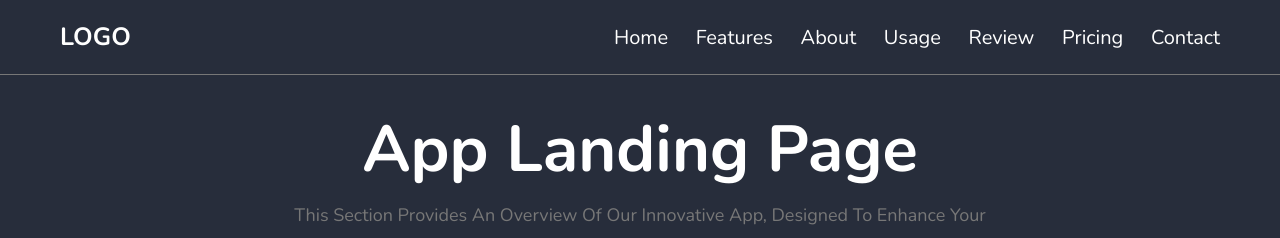
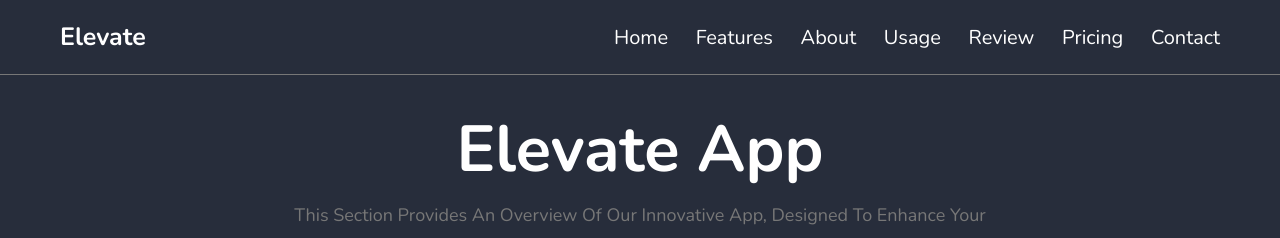
Before and after one commit to BrittanyNation/app-landing-page, a plain HTML site: page index.html in a window 1280 px wide. Shown: the top 238 px of the page. Drawn offline with nearby package versions, Linux system fonts and the light colour scheme.

Commit message:
Update index.html

```diff
--- a/index.html
+++ b/index.html
@@ -3,7 +3,7 @@
 <head>
     <meta charset="UTF-8">
     <meta name="viewport" content="width=device-width, initial-scale=1.0">
-    <title>complete responsive app landing page website design</title>
+    <title>complete responsive app landing page</title>
 
     <link rel="stylesheet" href="https://unpkg.com/swiper/swiper-bundle.min.css" />
 
@@ -22,7 +22,7 @@
 
     <section class="flex">
 
-        <a href="#" class="logo">LOGO</a>
+        <a href="#" class="logo">Elevate</a>
 
         <div id="menu-bar" class="fas fa-bars"></div>
 
@@ -49,7 +49,7 @@
     <section>
 
     <div class="content">
-        <h3>app landing page</h3>
+        <h3>Elevate App </h3>
         <p>This section provides an overview of our innovative app, designed to enhance your productivity
              and streamline your daily tasks. Experience seamless functionality and intuitive design,
              crafted to meet your needs. Our app stands out for its user-friendly interface and powerful
```
